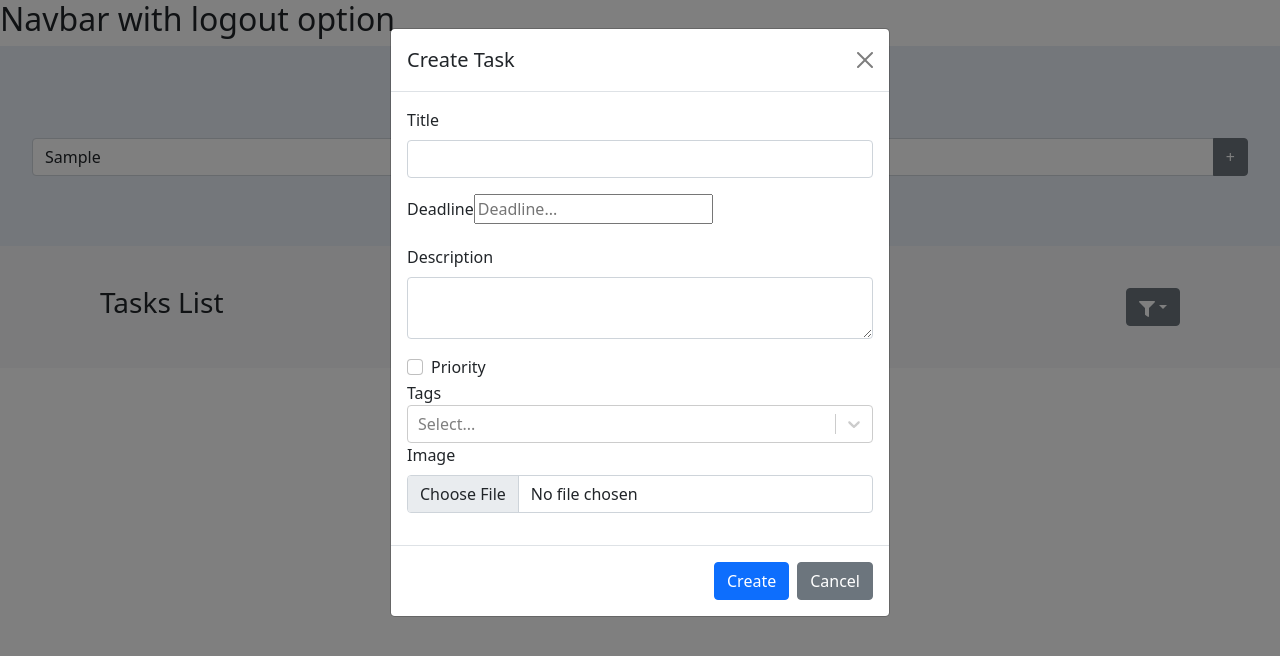
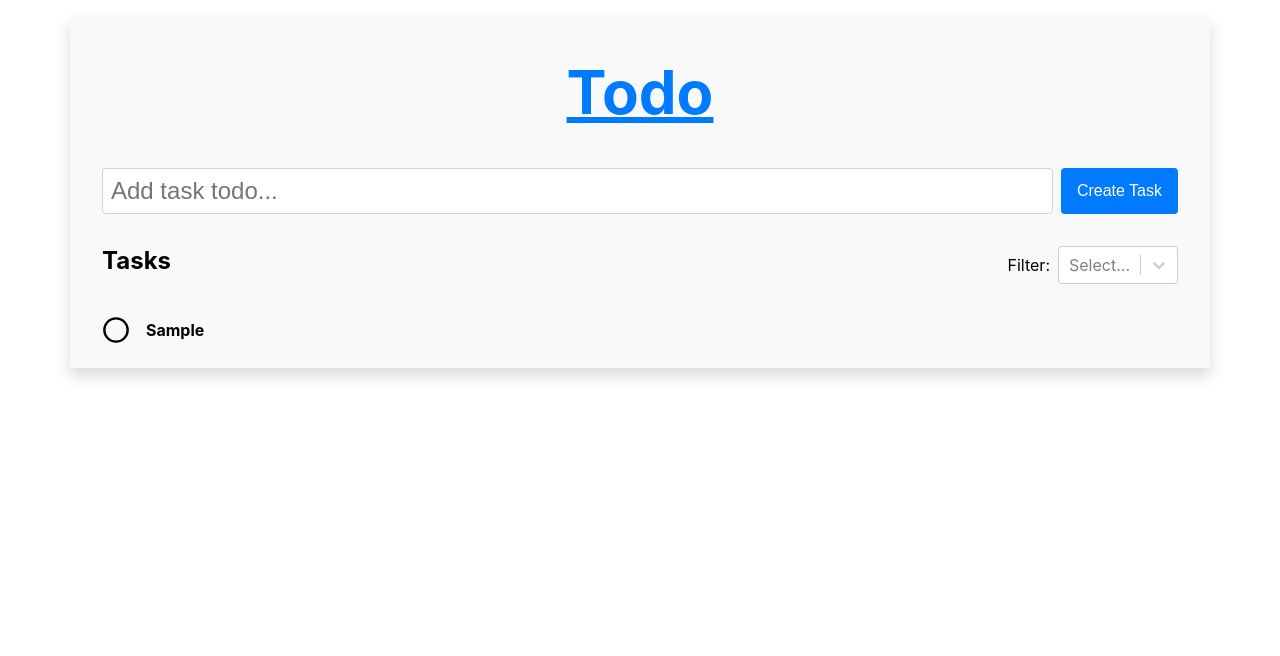
Before and after one commit to fyrepenguin/todo, a React (Create React App) app: page / in a window 1280 px wide. Both pictures are taken after typing "Sample" into the empty fields and a click on the button "Create Task". Shown: the top 656 px of the page. Built offline with nearby package versions, Linux system fonts and the light colour scheme.

Commit message:
remove bootstrap and add modal

```diff
--- a/package.json
+++ b/package.json
@@ -6,16 +6,12 @@
     "@testing-library/jest-dom": "^5.16.4",
     "@testing-library/react": "^13.2.0",
     "@testing-library/user-event": "^13.5.0",
-    "bootstrap": "^5.1.3",
-    "dateformat": "^5.0.3",
     "react": "^18.1.0",
     "react-datepicker": "^4.7.0",
     "react-dom": "^18.1.0",
     "react-icons": "^4.3.1",
     "react-scripts": "5.0.1",
     "react-select": "^5.3.2",
-    "reactstrap": "^9.0.2",
-    "reactstrap-date-picker": "^0.0.16",
     "uuid": "^8.3.2",
     "web-vitals": "^2.1.4"
   },
--- a/src/App.css
+++ b/src/App.css
@@ -1,55 +1,305 @@
-p {
-  margin:0;
+*,*::after, *::before {
+  box-sizing: border-box;
+}
+h1,h2,h3,h4,h5,h6, p {
+  padding: 0;
+  margin: 0;
 }
 
-.header{
-  height: 200px;
+/* Styles for todo page */
+.main-container {
   width: 100%;
-  background-color : #E9EEF6;
-  padding-top: 50px;
+  padding: 1rem;
+  margin: 1rem auto 3rem;
+  box-shadow: 0 .5rem 1rem rgba(0,0,0,.15) !important;
+  border-radius: 0.25rem;
+  background-color: #f8f9fa !important;
 }
 
-.card-container{
-  height: 300px;
-  width: 300px;
-  box-shadow: 0px 3px 50px #A5A5A5;
+.app-title {
+  color: #007bff;
+  padding: 1.5rem;
+  text-align:center;
+  font-size: 2.5rem;
+  text-decoration: underline;
+  display: flex;
+  align-items: center;
+  justify-content: center;
+}
+.todo-list-header {
+  margin-bottom: 1.5rem;
+}
+.task-input-container {
+  display: flex;
+  align-items: center;
+  justify-content: center;
+  margin: 1rem auto 2rem;
+  max-width: 1280px;
+  padding: 0px 1rem;
+}
+.task-input-container input {
+  width: 100%;
+  padding: .5rem;
+  border: 1px solid #ced4da;
+  border-radius: .25rem;
+  font-size: 1.5rem;
+  margin-right: .5rem;
+}
+.task-input-container button {
+  white-space: nowrap;
+  background-color: #007bff;
+  color: #fff;
+  border: none;
+  padding: .875rem 1rem;
+  border-radius: .25rem;
+  font-size: 1rem;
+  cursor: pointer;
+  outline: none;
+}
+.task-item {
+  display: flex;
+  align-items: center;
+  gap: 0.25rem;
+  width: 100%;
+  padding: 0.5rem 1rem;
+  justify-content: space-between;
 }
 
-.card-wrapper{
-  width: 270px;
-  height: 200px;
-  box-shadow: 0px 3px 50px #A5A5A5;
+.task-item button {
+  display: none;
+  cursor: pointer;
+  font-size: 1rem;
+}
+.task-item:hover {
+  background-color: #E9EEF6;
+}
+.task-item:hover button{
+  display: block;
+
+}
+.task-item-buttons-container {
+  display: flex;
+  gap: 0.5rem
+}
+.edit-button {
+  line-height: 1;
+  background: none;
+  border: none;
+}
+
+.delete-button {
+  color: red;
+  line-height: 1;
+  background: none;
+  border: none;
+}
+.task-header {
+  display: flex;
+  align-items: center;
+  justify-content: space-between;
+  cursor: pointer;
+}
+
+.status-icon-container {
+  display: flex;
+  align-items: center;
+  justify-content: center;
+  font-size: 1.75rem;
+  line-height: 40px;
+  border-radius: 50%;
+  margin-right: 1rem;
+}
+.status-icon-container h4 {
+  flex-grow: 1;
+  font-size: 1.75rem;
+  padding: 0.5rem;
+}
+
+.completed-icon {
+  color: #28a745;
+}
+.filters-container {
+  display: flex;
+  justify-content: space-between;
+  flex-wrap: wrap;
+  padding: 0 1rem;
+}
+
+.filters-container h3 {
+  font-size: 1.5rem;
+}
+
+.status-filter {
+  display: flex;
+  gap:0.5rem;
+  align-items: baseline;
+}
+
+button.modal-open {
+  display:block;
+  padding:20px;
+  color:#424242;
+  font-weight:bold;
+  margin:50px auto;
+  width:200px;
+  background:#e0e0e0;
+  border-radius:2px;
+  text-align:center;
+  text-decoration:none;
+}
+.modal {
+  background:rgba(0,0,0,0.7);
+  position:fixed;
+  width:100%;
+  height:100%;
+  top:0px;
+  left:0px;
+  bottom:0px;
+  transition:all .5s ease-in-out;
+  opacity:0;
+  z-index:-1;
+}
+.modal.open {
+  opacity:1;
+  transition:all .5s ease-in-out;
+  z-index:+1;
+}
+.modal-content {
+  position:fixed;
+  top:50%;
+  left:50%;
+  width:500px;
+  background:#fff;
+  border-radius:4px;
+  transform:translate(-50%, -200%);
+  transition:all .5s ease-in-out;
+  perspective: 1000;
+  outline:1px solid transparent;
+  opacity:0;
+}
+
+.modal.open .modal-content {
+  transform:translate(-50%, -50%);
+  transition:all .5s ease-in-out;
+  transition-delay:.5s;
+  z-index:9999;
+  opacity:1;
+}
+.modal-close {
+  float:right;
+  border: none;
+  outline: none;
+  cursor: pointer;
+  text-decoration:none;
+  padding:22px 22px;
+  color:#424242;
+  font-weight:800;
+  transition:all .5s ease-in-out;
+  z-index:+1;
+  background:rgba(0,0,0,0.1);
+  text-align:center;
+  border-radius:0 4px 0 0;
+}
+.modal-close:hover {
+  color:#fff;
+  background:rgba(0,0,0,0.5);
+}
+.modal-content h3 {
+  padding:20px;
+  display:block;
+  text-align:center;
+  border-bottom:1px solid #e0e0e0;
+  text-transform:uppercase;
+  background: #007bff;
+  color:#fff;
+  border-radius:4px 4px 0 0;
+}
+.modal-area {
+  padding:20px;
+}
+.modal .form-group {
   display: flex;
   flex-direction: column;
+  gap: 0.5rem;
+  margin-bottom: 1rem;
+}
+.modal .form-group label {
+  font-size: 1rem;
+  font-weight: bold;
+}
+.modal .form-group.priority-input-container input {
+  width: auto;
+}
+.modal .form-group.priority-input-container {
+  display: flex;
+  flex-direction: row;
+  align-items: center;
+}
+.modal input {
+  width: 100%;
+  padding: 1em;
+  line-height: 1.4;
+  background-color: #f9f9f9;
+  border: 1px solid #e5e5e5;
+  border-radius: 3px;
+  -webkit-transition: 0.35s ease-in-out;
+  -moz-transition: 0.35s ease-in-out;
+  -o-transition: 0.35s ease-in-out;
+  transition: 0.35s ease-in-out;
+  transition: all 0.35s ease-in-out;
+}
+input:focus {
+  outline: 0;
+  border-color: #007bff;
+}
+.modal footer {
+  display: flex;
+  justify-content: flex-end;
+  gap:0.5rem;
+}
+.modal button {
+  display: inline-block;
+  font-weight: 400;
+  text-align: center;
+  white-space: nowrap;
+  cursor: pointer;
+  vertical-align: middle;
+  user-select: none;
+  border: 1px solid transparent;
+  padding: .375rem .75rem;
+  font-size: 1rem;
+  line-height: 1.5;
+  border-radius: .25rem;
+  transition: color .15s ease-in-out,background-color .15s ease-in-out,border-color .15s ease-in-out,box-shadow .15s ease-in-out;
+}
+.modal button.primary {
+  color: #fff;
+  background-color: #007bff;
+  border-color: #007bff;
 }
 
-.card-top{
-  width: 100%;
-  height: 2%;
+/* Media Queries */
+
+@media (min-width: 576px) {
+  .main-container {
+    max-width: 540px;
+  }
 }
 
-.task-holder{
-  width: 100%;
-  height: 98%;
-  padding: 10px 10px;
-  display : flex;
-  flex-direction: column;
-  position: relative;
+@media (min-width: 768px) {
+  .main-container {
+    max-width: 720px;
+  }
 }
 
-.card-header{
-  margin-top: 10px;
-  margin-bottom: 10px;
-  max-width: 80px;
-  height: 30px;
-  padding: 1px 1px !important;
-  text-align: center;
+@media (min-width: 992px) {
+  .main-container {
+    max-width: 960px;
+  }
 }
 
-.task-container{
-  width: 100%;
-  display: flex;
-  flex-direction: column;
-  background-color: #F6F7F8;
-  padding : 40px 100px;
+@media (min-width: 1200px) {
+  .main-container {
+    max-width: 1140px;
+  }
 }
--- a/src/App.js
+++ b/src/App.js
@@ -1,6 +1,5 @@
-import { useState, useEffect, useId } from "react";
+import { useState, useEffect } from "react";
 import TodoList from "./components/TodoList";
-import 'bootstrap/dist/css/bootstrap.min.css';
 import './App.css'
 
 function App() {
@@ -9,7 +8,7 @@ function App() {
     title: "",
     id: null,
     description: "",
-    deadline: "",
+    deadline: null,
     tags: [],
     priority: false,
     image: "",
@@ -28,7 +27,7 @@ function App() {
     console.log({ index })
     tempList[index] = task;
     console.log({ tempList, l: task.title.length })
-    setTasks(tempList);
+    setTasks([...tempList]);
     console.log("updated?")
   };
   const onDelete = (id) => {
@@ -55,8 +54,10 @@ function App() {
 
 
   return (
-    <div className="App">
-      <h2>Navbar with logout option</h2>
+    <div className="main-container">
+      <header className="app-title">
+        <h2>Todo </h2>
+      </header>
       <TodoList tasks={tasks} onCreate={onCreate} onUpdate={onUpdate} onDelete={onDelete} defaultTask={defaultTask} />
     </div>
   );
--- a/src/components/TaskForm.js
+++ b/src/components/TaskForm.js
@@ -1,5 +1,4 @@
 import React, { useState, useEffect } from 'react';
-import { Button, FormGroup, Label, Input, Modal, ModalHeader, ModalBody, ModalFooter } from 'reactstrap';
 import DatePicker from "react-datepicker";
 import Select from 'react-select'
 import { v4 as uuidv4 } from 'uuid';
@@ -17,7 +16,10 @@ const TaskForm = ({ modal, toggle, onCreate, task: taskData, defaultTask, type =
       setTask(prev => ({ ...prev, [name]: value }))
     }
   }
-
+  const handlePriority = (e) => {
+    const { checked } = e.target;
+    setTask(prev => ({ ...prev, priority: checked }))
+  }
 
   const onImageChange = event => {
     if (event.target.files && event.target.files[0]) {
@@ -56,69 +58,87 @@ const TaskForm = ({ modal, toggle, onCreate, task: taskData, defaultTask, type =
   }, [taskData])
 
   return (
-    <Modal isOpen={modal} toggle={toggle} key={task.name}>
-      <ModalHeader toggle={toggle}>{type} Task</ModalHeader>
-      <ModalBody>
-        <FormGroup>
-          <Label for="title">
-            Title
-          </Label>
-          <Input type="text" name="title" value={task.title} onChange={handleChange} />
-        </FormGroup>
-        <FormGroup>
-          <Label for="deadline">Deadline</Label>
+    <div>
+      <div className={`modal ${modal ? 'open' : ''}`} id="modal">
+        <div className="modal-content">
+          <button onClick={toggle} className="modal-close" title="Close Modal">X</button>
+          <h3>{type} Task</h3>
+          <div className="modal-area">
+            <div className='modal-body'>
+              <div className='modal-form'>
+                <div className="form-group" >
+                  <label htmlFor="title">
+                    Task
+                  </label>
+                  <input type="text" name="title" value={task.title} onChange={handleChange} />
+                </div>
+                <div className="form-group" >
+                  <label htmlFor="deadline">Deadline</label>
                   <DatePicker
-            selected={task.deadline}
+                    selected={task.deadline ? new Date(task.deadline) : null}
                     onChange={(date) => setTask(prev => ({ ...prev, deadline: date }))}
                     showTimeSelect
                     dateFormat="Pp"
-            placeholderText='Deadline...'
                     todayButton="Today"
-            value={task.deadline}
+                    value={task.deadline ? new Date(task.deadline) : null}
                   />
-        </FormGroup>
-        <FormGroup>
-          <Label for="description">
+                </div>
+                <div className="form-group" >
+                  <label htmlFor="description">
                     Description
-          </Label>
-          <Input type="textarea" name="description" value={task.description} onChange={handleChange} />
-        </FormGroup>
-        <FormGroup check>
-          <Input type="checkbox" />
-          <Label check>
+                  </label>
+                  <input type="textarea" name="description" value={task.description} onChange={handleChange} />
+                </div>
+                <div className="form-group priority-input-container" check>
+                  <input type="checkbox" id="priority" name="priority" onChange={handlePriority} checked={task.priority} />
+                  <label htmlFor='priority'>
                     Priority
-          </Label>
-        </FormGroup>
+                  </label>
+                </div>
 
-        <div>
+                <div className='form-group'>
                   <label htmlFor="tags">
                     Tags
                   </label>
                   <div>
-            <Select options={tags.map(tag => ({ value: tag.name, label: tag.name, ...tag }))} isMulti onChange={(selectedOption) => setTask(prev => ({ ...prev, tags: selectedOption.map(({ id, name }) => ({ id, name })) }))} />
+                    <Select
+                      options={tags.map(tag => ({ value: tag.name, label: tag.name, ...tag }))}
+                      isMulti
+                      onChange={(selectedOption) => setTask(prev => ({ ...prev, tags: selectedOption.map(({ id, name }) => ({ id, name })) }))}
+                      value={task.tags.map(tag => ({ value: tag.name, label: tag.name, ...tag }))}
+                    />
                   </div>
 
 
                 </div>
-        <FormGroup>
-          <Label for="image">
+                <div className="form-group" >
+                  <label htmlFor="image">
                     Image
-          </Label>
-          <Input
+                  </label>
+                  <input
                     id="image"
                     name="image"
                     type="file"
                     onChange={onImageChange}
                     value={task.image}
                   />
-        </FormGroup>
+                </div>
 
-      </ModalBody>
-      <ModalFooter>
-        <Button color="primary" onClick={handleSave}>{type === "Create" ? "Create" : "Update"}</Button>
-        <Button color="secondary" onClick={toggle}>Cancel</Button>
-      </ModalFooter>
-    </Modal>
+              </div>
+              <footer>
+                <button className="primary" onClick={handleSave}>{type === "Create" ? "Create" : "Update"}</button>
+                <button className="secondary" onClick={toggle}>Cancel</button>
+              </footer>
+            </div>
+          </div>
+        </div>
+      </div>
+      {/* {  <ModalContainer isOpen={modal} toggle={toggle} key={task.name}>
+      <ModalHeader toggle={toggle}></ModalHeader>
+      <ModalBody>
+
+    </ModalContainer>} */}
+    </div>
   );
 };
 
--- a/src/components/TaskItem.js
+++ b/src/components/TaskItem.js
@@ -1,44 +1,52 @@
-import React, { useState } from 'react';
+import React, { useState, useEffect } from 'react';
 import TaskForm from './TaskForm'
-import { Button } from 'reactstrap';
 import { FaEdit, FaTrashAlt } from 'react-icons/fa'
-import { useEffect } from 'react';
+import { FiCircle, FiCheckCircle } from 'react-icons/fi'
+
+
 const TaskItem = ({ task, onDelete, onUpdate }) => {
   const [modal, setModal] = useState(false);
-  const [status, setStatus] = useState();
+  const [status, setStatus] = useState(null);
 
   const toggle = () => {
     setModal(!modal);
   }
 
   const handleStatus = (e) => {
-    setStatus(e.target.checked)
-
+    setStatus(prev => !prev);
   }
 
   const handleDelete = () => {
-    console.log(task.id)
     onDelete(task.id)
   }
   useEffect(() => {
     setStatus(task.completed)
   }, [task])
+
   useEffect(() => {
-    status && onUpdate({ ...task, completed: status }, task.id)
+    console.log({ task, status })
+    status !== null && onUpdate({ ...task, completed: status }, task.id)
   }, [status])
 
   return (
     <>
-      <div style={{ display: 'flex', gap: '0.25rem', alignItems: 'center' }}>
-        <input type="checkbox" checked={status} onChange={handleStatus} />
-        <p style={{ textDecoration: status ? 'line-through' : 'none' }}>{task.title} </p>
-        <div style={{ display: 'flex', gap: '1rem' }}>
-          <Button onClick={() => setModal(true)}>
+      <div className="task-item">
+        {/* <input type="checkbox" checked={status} onChange={handleStatus} name="status" /> */}
+        <div onClick={handleStatus} className="task-header">
+          <div className="status-icon-container">
+            {status ? <FiCheckCircle className='completed-icon' /> : <FiCircle />}
+          </div>
+          <h4 style={{ textDecoration: status ? 'line-through' : 'none' }}>{task.title} </h4>
+        </div>
+
+
+        <div className='task-item-buttons-container'>
+          <button className='edit-button' onClick={() => setModal(true)} style={{ lineHeight: '1', background: 'none', border: 'none' }}>
             <FaEdit />
-          </Button>
-          <Button onClick={handleDelete} >
+          </button>
+          <button onClick={handleDelete} className="delete-button" >
             <FaTrashAlt />
-          </Button>
+          </button>
         </div>
       </div>
       <TaskForm key={task.id} modal={modal}
--- a/src/components/TodoList.js
+++ b/src/components/TodoList.js
@@ -1,98 +1,85 @@
-import React, { useEffect, useId, useState } from 'react';
-import { FaFilter } from 'react-icons/fa';
-import { Dropdown, DropdownToggle, DropdownMenu, DropdownItem, Button, InputGroup, Input } from 'reactstrap';
+import React, { useEffect, useState } from 'react';
 import { v4 as uuidv4 } from 'uuid';
 import TaskForm from './TaskForm'
 import TaskItem from './TaskItem';
-import tags from '../tags.json'
+import Select from 'react-select';
 
 const TodoList = ({ tasks, onCreate, onUpdate, onDelete }) => {
-  const defaultTask = { title: "", description: "", deadline: "", tags: [], priority: false, image: "", completed: false, id: null }
+  const defaultTask = { title: "", description: "", deadline: null, tags: [], priority: false, image: "", completed: false, id: null }
   const [modal, setModal] = useState(false);
-  const [dropdownOpen, setDropdownOpen] = useState(false);
+  const [selected, setSelected] = useState([]);
+  const [filteredTasks, setFilteredTasks] = useState(tasks);
+
+  const options = [{
+    value: 'all',
+    label: 'All'
+  }, {
+    value: 'completed',
+    label: 'Completed'
+  }, {
+    value: 'incomplete',
+    label: 'Incomplete'
+  }]
   const [title, setTitle] = useState('');
-
-  console.log({ tasks })
-
 
   const toggle = () => {
     setModal(!modal);
   }
-  const dropDownToggle = () => {
-    setDropdownOpen(!dropdownOpen);
-  }
 
   const addTask = () => {
     onCreate({ ...defaultTask, title, id: uuidv4() })
+    setTitle('');
   }
   const handleInput = (e) => {
     setTitle(e.target.value)
   }
 
   useEffect(() => {
-
-  }, [tasks])
-
+    const selectedOptions = selected.map(({ value }) => value);
+    if (selectedOptions.length > 0) {
+      const filtered = tasks.filter(task => {
+        if (selectedOptions.includes('completed')) {
+          return task.completed
+        } else if (selectedOptions.includes('incomplete')) {
+          return !task.completed
+        } else {
+          return true
+        }
+      })
+      setFilteredTasks(filtered)
+    } else {
+      setFilteredTasks(tasks)
+    }
+  }, [tasks, selected])
 
 
   return (
     <>
-      <div className="header text-center">
-        <h3 >Tasks</h3>
-        <InputGroup style={{ maxWidth: '1280px', padding: '0 2rem' }}>
-          <Input placeholder="I want to..." type="text" name="title" onChange={handleInput} value={title} />
-          <Button onClick={addTask}>+</Button>
-        </InputGroup>
-        <button className="btn btn-primary mt-2" onClick={() => setModal(true)} >Create Task</button>
+      <div className="todo-list-header">
+        <div className='task-input-container'>
+          <input placeholder="Add task todo..." type="text" name="title" onChange={handleInput} value={title} />
+          <button onClick={addTask}>Create Task</button>
+          {/* <button className="btn btn-primary mt-2" onClick={() => setModal(true)} >Create Task</button> */}
+        </div>
+        {/* filters */}
+        <div className="filters-container">
+          <div><h3>Tasks</h3></div>
+          <div className='status-filter'>
+            <label htmlFor="filter">Filter:</label>
+            <Select
+              options={options}
+              isMulti
+              onChange={(selectedOption) => setSelected([...selectedOption])}
+              value={selected}>
+
+            </Select>
+          </div>
+
+        </div>
       </div>
-      <div className="task-container">
-        <div style={{ display: 'flex', justifyContent: 'space-between', gap: '1rem', alignItems: 'center' }}>
-          <h3>Tasks List</h3>
-          <div className="d-flex justify-content-center ">
-            <Dropdown toggle={() => dropDownToggle()} isOpen={dropdownOpen}>
-              <DropdownToggle caret>
-                <FaFilter />
-              </DropdownToggle>
-              <DropdownMenu
-              >
-                <DropdownItem header>
-                  Time
-                </DropdownItem>
-                <DropdownItem>
-                  Today
-                </DropdownItem>
-                <DropdownItem>
-                  This Week
-                </DropdownItem>
-                <DropdownItem>
-                  Overdue
-                </DropdownItem>
-                <DropdownItem>
-                  Not Scheduled
-                </DropdownItem>
-                <DropdownItem divider />
-                <DropdownItem header>
-                  Tags
-                </DropdownItem>
-                {tags.map(tag => <DropdownItem key={tag.name} >
-                  {tag.name}
-                </DropdownItem>)}
-                <DropdownItem divider />
-                <DropdownItem header>
-                  Status
-                </DropdownItem>
-                <DropdownItem>
-                  Completed
-                </DropdownItem>
-                <DropdownItem>
-                  Not Completed
-                </DropdownItem>
-              </DropdownMenu>
-            </Dropdown>
-          </div>
-        </div>
+      <div className="tasks-container">
 
-        {tasks && tasks.map((task, index) => <TaskItem task={task} index={index} onDelete={onDelete} onUpdate={onUpdate} key={index} />)}
+        {filteredTasks && filteredTasks.map((task, index) => <TaskItem task={task} index={index} onDelete={onDelete} onUpdate={onUpdate} key={index} />)}
       </div>
       <TaskForm key={0} toggle={toggle} modal={modal} onCreate={onCreate}
         defaultTask={defaultTask} type="Create" />
```
Also changed, not shown: 1 other file (tests, documents, lock files or other folders). Lines whose indentation alone changed are shown as unchanged.
